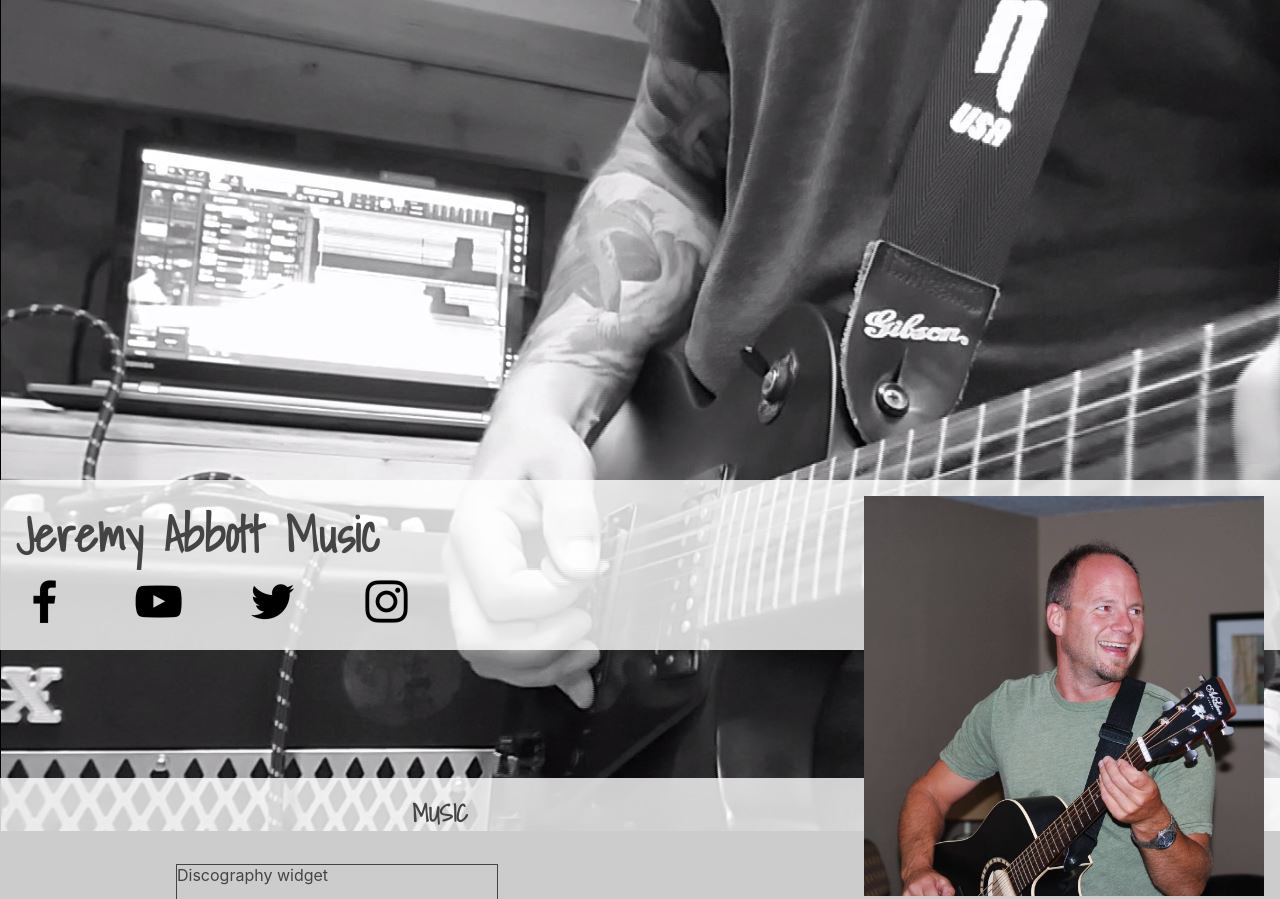
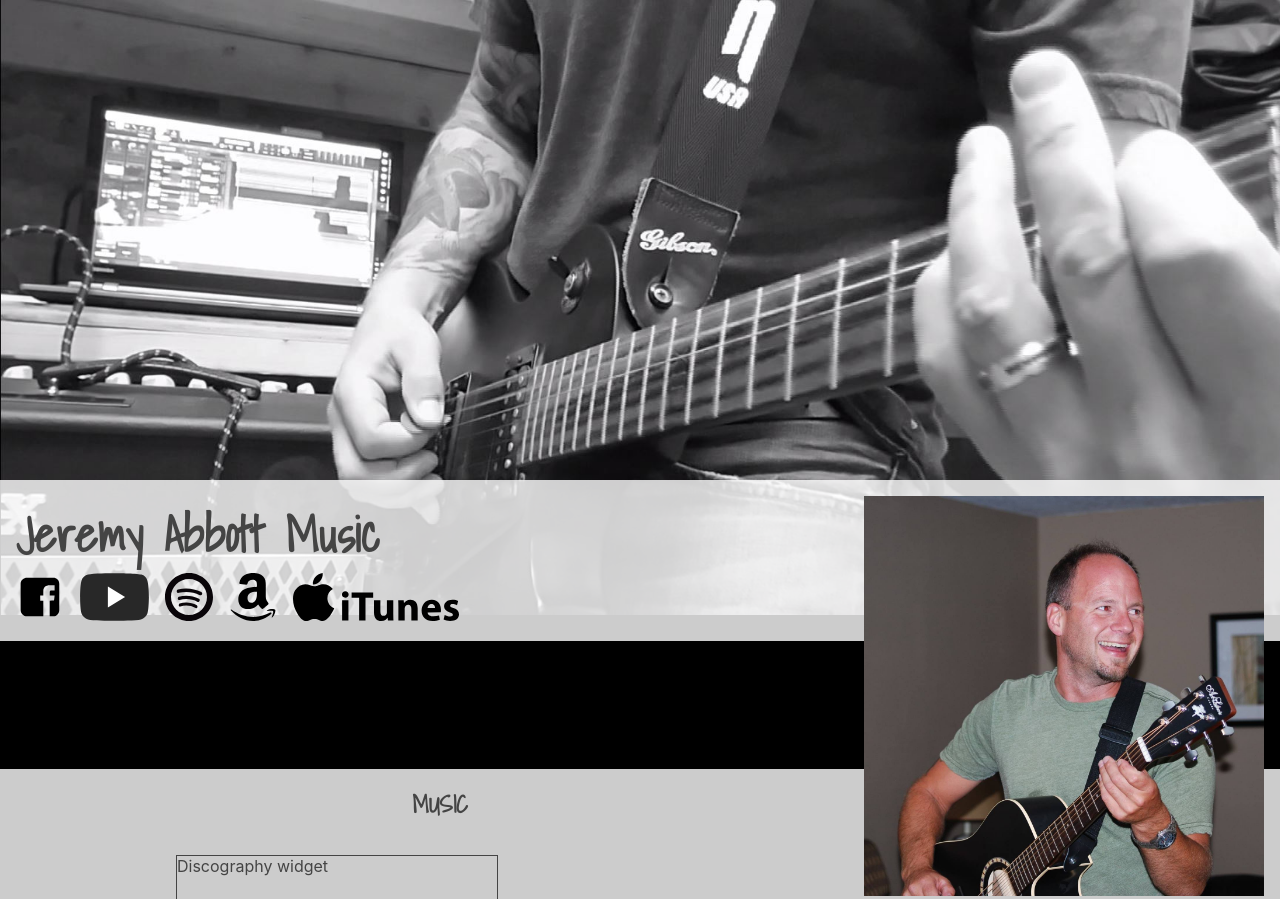
Before and after one commit to Jason-Abbott/jeremy-abbott-music, a website: page index.html in a window 1280 px wide. Shown: the top 899 px of the page. Drawn offline with Linux system fonts and the light colour scheme.

Commit message:
update icons

```diff
--- a/index.html
+++ b/index.html
@@ -22,6 +22,7 @@
             overflow-x: hidden;
             background-color: #000;
             background-image: url(./img/guitar-perspective.jpg);
+            background-size: contain;
             background-repeat: no-repeat;
             background-attachment: fixed;
          }
@@ -64,9 +65,14 @@
          #links {
             display: flex;
             flex-direction: row;
+            align-items: center;
          }
 
-         #links img { width: 50%; }
+         #links img {
+            height: 3rem;
+            margin-right: 1rem;
+
+         }
 
          div.discography {
             height: 500px;
@@ -82,10 +88,11 @@
          <h1>Jeremy Abbott Music</h1>
 
          <div id="links">
-            <a href="https://www.facebook.com/JeremyAbbottMusic/"><img src="./img/fb.png"/></a>
-            <a href="https://www.youtube.com/channel/UC8CT2JsvhwecoFXHnBUTYvw/"><img src="./img/youtube.png"/></a>
-            <a href="https://open.spotify.com/user/jeremychadabbott/playlist/0KVsKSPRQL19xgKLqTxu4K"><img src="./img/twitter.png"/></a>
-            <a href="https://www.amazon.com/s/ref=ntt_srch_drd_B001UADQPU?ie=UTF8&field-keywords=Jeremy%20Abbott&index=digital-music&search-type=ss"><img src="./img/instagram.png"/></a>
+            <a href="https://www.facebook.com/JeremyAbbottMusic/"><img src="./img/facebook.svg"/></a>
+            <a href="https://www.youtube.com/channel/UC8CT2JsvhwecoFXHnBUTYvw/"><img src="./img/youtube.svg"/></a>
+            <a href="https://open.spotify.com/user/jeremychadabbott/playlist/0KVsKSPRQL19xgKLqTxu4K"><img src="./img/spotify.svg"/></a>
+            <a href="https://www.amazon.com/s/ref=ntt_srch_drd_B001UADQPU?ie=UTF8&field-keywords=Jeremy%20Abbott&index=digital-music&search-type=ss"><img src="./img/amazon.svg"/></a>
+            <a href=""><img src="./img/itunes.svg"/></a>
          </div>
       </section>
 
```
Also changed, not shown: img/amazon.svg (added), img/facebook.svg (added), img/fb.png (deleted), img/instagram.png (deleted), img/itunes.svg (added), img/spotify.svg (added), img/twitter.png (deleted), img/youtube.png (deleted), img/youtube.svg (added).
